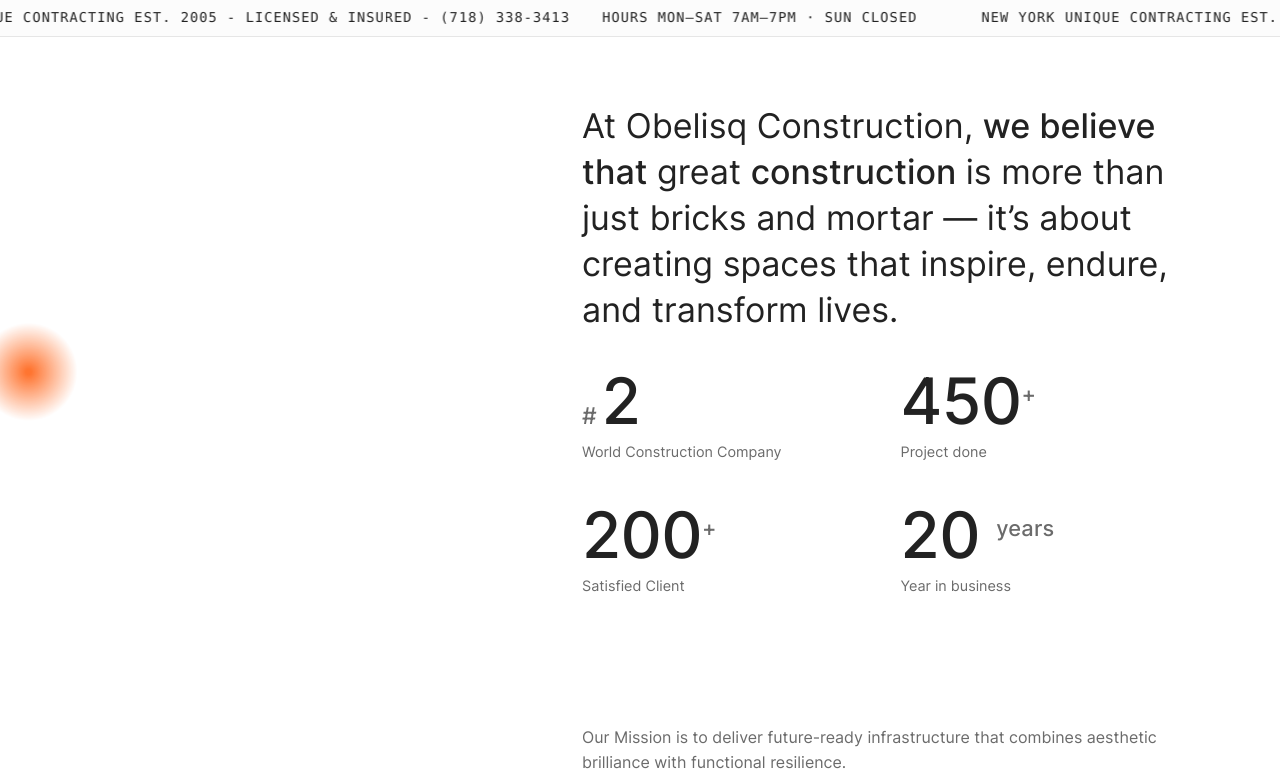
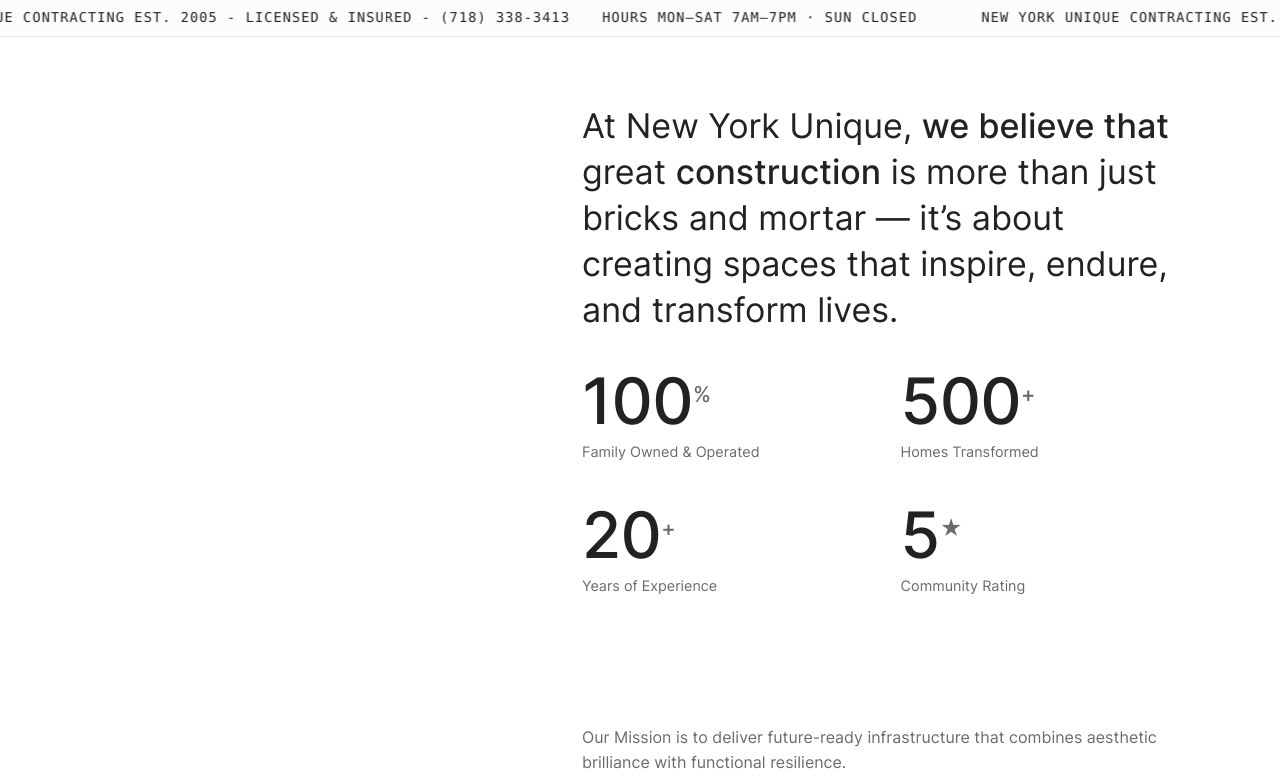
Before and after one commit to yellow-tulip/newyorkuniquecontracting, a plain HTML site: page index.html in a window 1280 px wide. Shown: the part 977-1760 px from the top of the page. Drawn offline with nearby package versions, Linux system fonts and the light colour scheme.

Commit message:
Update logo styling, remove placeholder.png, and adjust hero typography/nav positioning
Co-authored-by: Qwen-Coder <qwen-coder@alibabacloud.com>

```diff
--- a/assets/styles/main.css
+++ b/assets/styles/main.css
@@ -135,9 +135,9 @@ a:hover { color: var(--accent); }
   background: #fff;
   border-bottom: 0;
 }
-.brand { grid-column: 1; justify-self: start; font-weight: var(--font-weight-bold); letter-spacing: .02em; font-size: 1rem; line-height: 1; white-space: nowrap; padding-block: var(--space-5); }
+.brand { grid-column: 1; justify-self: start; font-weight: var(--font-weight-medium); letter-spacing: .02em; font-size: 1rem; line-height: 1; white-space: nowrap; padding-block: var(--space-5); font-family: ui-monospace, SFMono-Regular, Menlo, Monaco, Consolas, "Liberation Mono", "Courier New", monospace; align-self: center; }
 .brand sup { font-size: 0.6em; vertical-align: super; }
-.nav-center { grid-column: 2; justify-self: start; display: flex; flex-wrap: wrap; gap: var(--space-5); padding-block: var(--space-5); }
+.nav-center { grid-column: 2; justify-self: start; display: flex; flex-wrap: wrap; gap: var(--space-5); padding-block: var(--space-5); margin-left: -36px; }
 .nav-right { grid-column: 3; justify-self: end; padding-block: var(--space-5); }
 .nav a {
   color: var(--color-ink-2);
@@ -189,7 +189,7 @@ a:hover { color: var(--accent); }
 .cta-link { text-decoration: underline; text-underline-offset: 3px; }
 
 /* Intro (inspo 1) above a full-bleed image */
-.intro-block { grid-column: 2; padding-block: var(--space-8) var(--space-6); width: calc(100% + 36px); }
+.intro-block { grid-column: 2; padding-block: var(--space-8) var(--space-6); width: calc(100% + 36px); margin-left: -36px; }
 .full-bleed { grid-column: 1 / -1; width: 100vw; margin-inline: calc(50% - 50vw); }
 
 .info-strip { display: grid; grid-template-columns: 1fr auto 1fr; align-items: center; gap: var(--space-4); font-size: var(--fs-sm); padding-block: var(--space-3); }
--- a/index.html
+++ b/index.html
@@ -9,6 +9,9 @@
     <!-- CRITICAL: Preload fonts before CSS -->
     <link rel="preload" href="assets/fonts/inter-v13-latin-regular.woff2" as="font" type="font/woff2" crossorigin>
     <link rel="preload" href="assets/fonts/inter-v13-latin-500.woff2" as="font" type="font/woff2" crossorigin>
+    <link rel="preconnect" href="https://fonts.googleapis.com">
+    <link rel="preconnect" href="https://fonts.gstatic.com" crossorigin>
+    <link href="https://fonts.googleapis.com/css2?family=Montserrat:wght@500&display=swap" rel="stylesheet">
 
     <!-- CSS files -->
     <link rel="stylesheet" href="assets/styles/main.css">
@@ -27,7 +30,7 @@
       <div class="grid-shell container">
         <!-- Masthead (replicated from inspo 1) -->
         <header class="masthead nav">
-          <a href="index.html" class="brand">NY Unique Contracting<sup>®</sup></a>
+          <a href="index.html" class="brand">NY Unique Contracting</a>
           <nav class="nav-center">
             <a href="about.html">About</a>
             <a href="services.html">Services</a>
@@ -80,29 +83,29 @@
           <!-- Left: illustrative wireframe placeholder; replace with production image when ready -->
           <div class="about-visual" aria-hidden="true">
             <span class="about-breadcrumb">/About us</span>
-            <img src="assets/images/placeholder.png" class="about-wireframe" role="img" aria-label="Architectural illustration">
           </div>
 
           <!-- Right: lead statement + 2x2 stats + mission line -->
           <div class="about-text">
-            <p class="about-lead">At Obelisq Construction, <span class="accent">we believe that</span> great <span class="accent">construction</span> is more than just bricks and mortar — it’s about creating spaces that inspire, endure, and transform lives.</p>
+            <p class="about-lead">At New York Unique, <span class="accent">we believe that</span> great <span class="accent">construction</span> is more than just bricks and mortar — it’s about creating spaces that inspire, endure, and transform lives.</p>
 
             <dl class="metrics">
               <div class="metric">
-                <dt class="number"><span class="prefix">#</span>2</dt>
-                <dd class="label">World Construction Company</dd>
+                <dt class="number">100<span class="suffix">%</span></dt>
+                <dd class="label">Family Owned & Operated</dd>
               </div>
               <div class="metric">
-                <dt class="number">450<span class="suffix">+</span></dt>
-                <dd class="label">Project done</dd>
+                <dt class="number">500<span class="suffix">+</span></dt>
+                <dd class="label">Homes Transformed</dd>
               </div>
               <div class="metric">
-                <dt class="number">200<span class="suffix">+</span></dt>
-                <dd class="label">Satisfied Client</dd>
+                <dt class="number">20<span class="suffix">+</span></dt>
+                <dd class="label">Years of Experience</dd>
+
               </div>
               <div class="metric">
-                <dt class="number">20 <span class="suffix">years</span></dt>
-                <dd class="label">Year in business</dd>
+                <dt class="number">5<span class="suffix">★</span></dt>
+                <dd class="label">Community Rating</dd>
               </div>
             </dl>
 
```
Also changed, not shown: about.html (+4 -1 lines), contact.html (+4 -1 lines), faq.html (+1 -1 lines), 1 other file.
